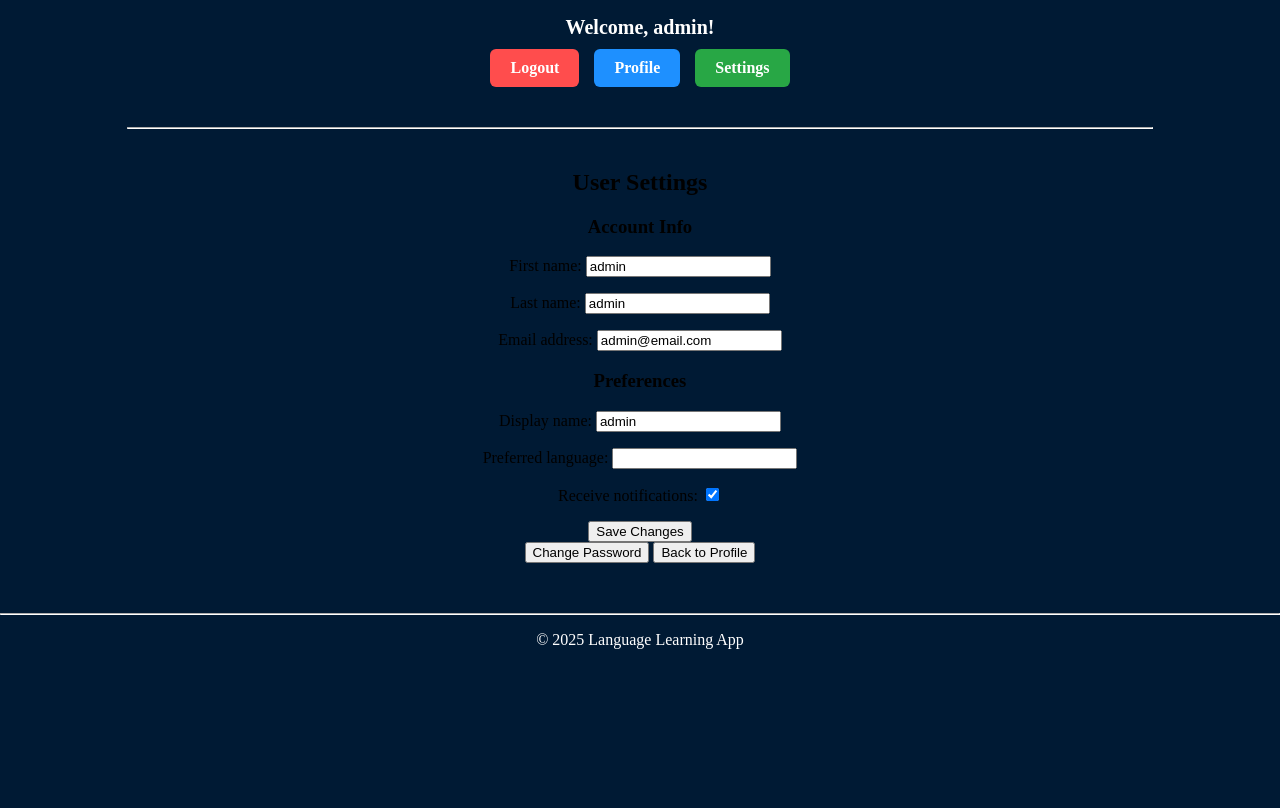
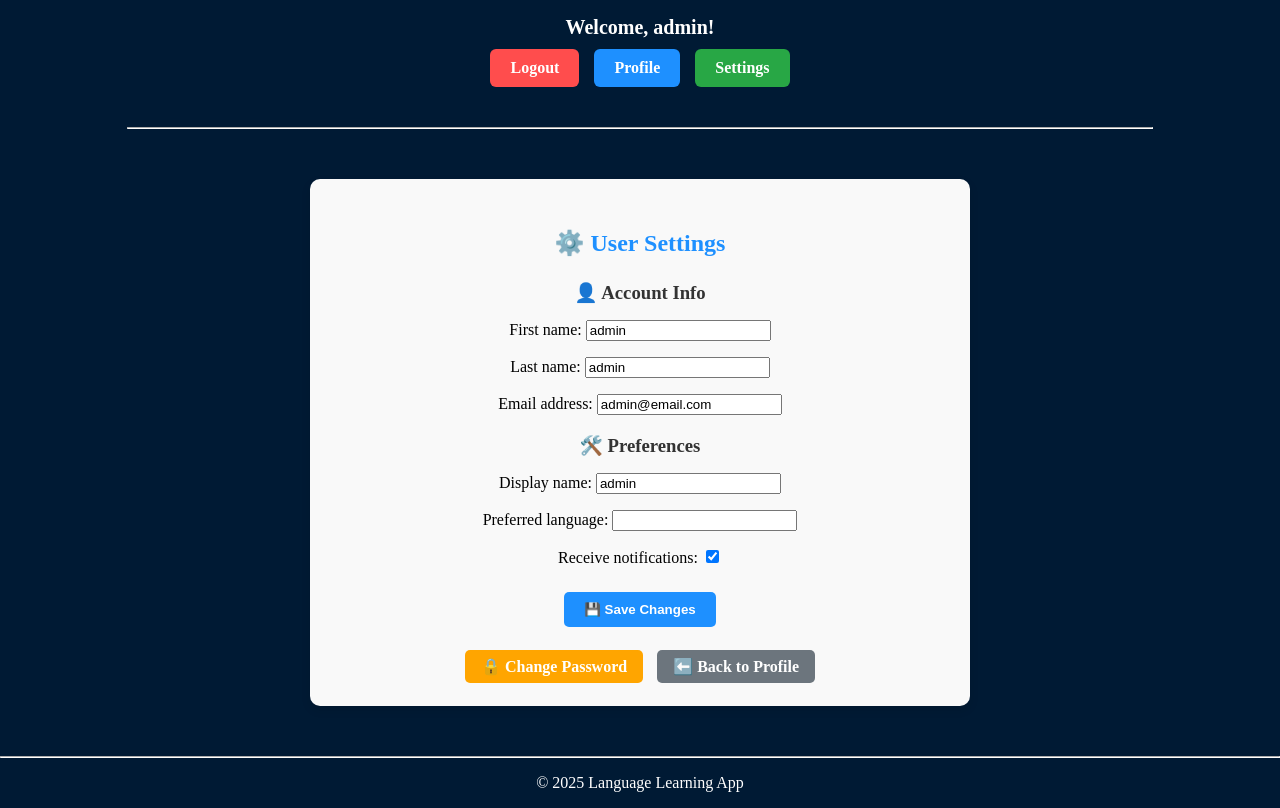
Before and after one commit to AdamRogowski/LanguageLearningApp, a Django app: page /settings/ in a window 1280 px wide. Shown: the part 393-1201 px from the top of the page. Before the commit the page ends 1042 px from the top, so only its background shows below. Run offline with Django 5.2, Linux system fonts and the light colour scheme; a user stored in the database is signed in; data comes from the database, SQL or seed files in the repository.

Commit message:
setting rev

```diff
--- a/base/templates/base/settings.html
+++ b/base/templates/base/settings.html
@@ -1,14 +1,34 @@
 {% extends "main.html" %}
 {% block content %}
-<h2>User Settings</h2>
-<form method="post">
+
+<div style="max-width: 600px; margin: 50px auto; padding: 30px; background-color: #f9f9f9; border-radius: 10px; box-shadow: 0 4px 10px rgba(0,0,0,0.1);">
+
+  <h2 style="text-align: center; color: #1E90FF; margin-bottom: 25px;">⚙️ User Settings</h2>
+
+  <form method="post">
     {% csrf_token %}
-    <h3>Account Info</h3>
-    {{ user_form.as_p }}
-    <h3>Preferences</h3>
-    {{ profile_form.as_p }}
-    <button type="submit">Save Changes</button>
-</form>
-<a href="{% url 'password_change' %}"><button>Change Password</button></a>
-<a href="{% url 'profile' %}"><button>Back to Profile</button></a>
+
+    <h3 style="color: #333; margin-bottom: 10px;">👤 Account Info</h3>
+    <div style="margin-bottom: 20px;">
+      {{ user_form.as_p }}
+    </div>
+
+    <h3 style="color: #333; margin-bottom: 10px;">🛠️ Preferences</h3>
+    <div style="margin-bottom: 25px;">
+      {{ profile_form.as_p }}
+    </div>
+
+    <button type="submit" style="background-color: #1E90FF; color: white; padding: 10px 20px; border: none; border-radius: 5px; font-weight: bold; cursor: pointer;">
+      💾 Save Changes
+    </button>
+  </form>
+
+  <div style="margin-top: 30px; text-align: center;">
+    <a href="{% url 'password_change' %}" style="margin-right: 10px; background-color: #ffa500; color: white; padding: 8px 16px; border-radius: 5px; text-decoration: none; font-weight: bold;">🔒 Change Password</a>
+
+    <a href="{% url 'profile' %}" style="background-color: #6c757d; color: white; padding: 8px 16px; border-radius: 5px; text-decoration: none; font-weight: bold;">⬅️ Back to Profile</a>
+  </div>
+
+</div>
+
 {% endblock content %}
```
